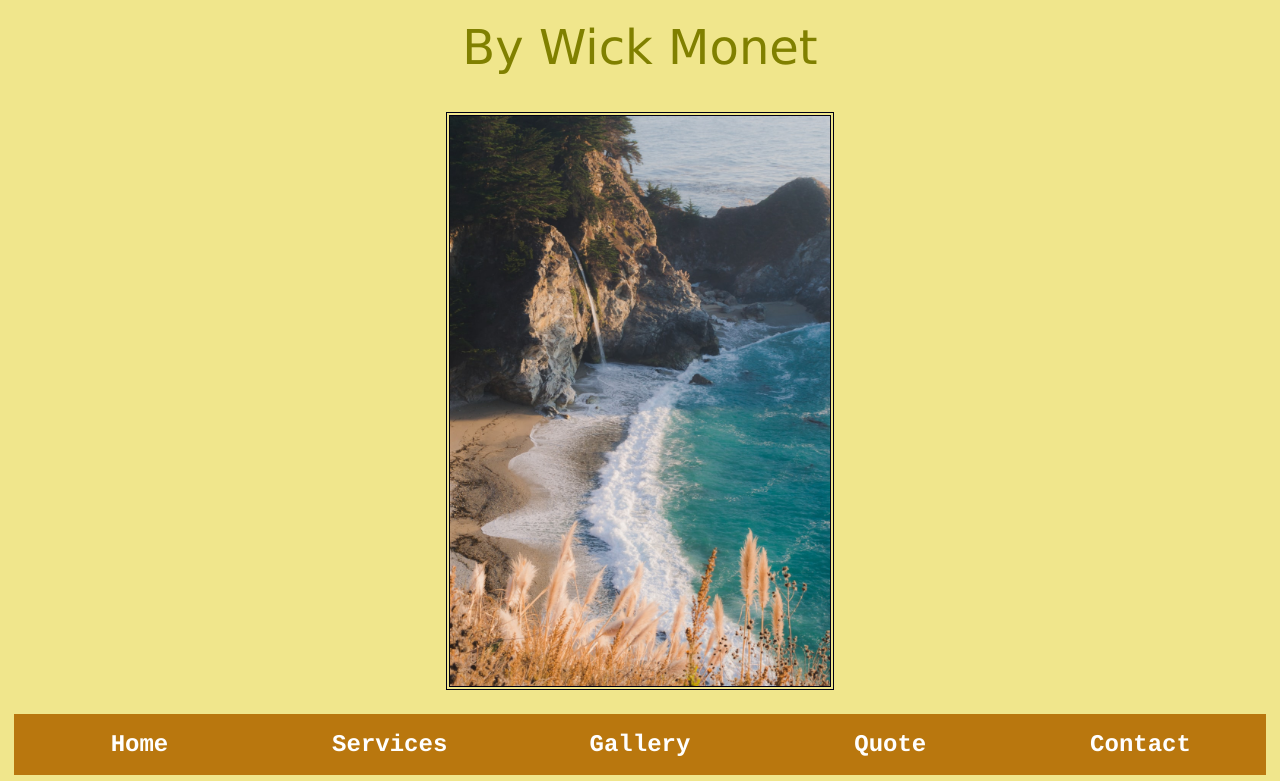
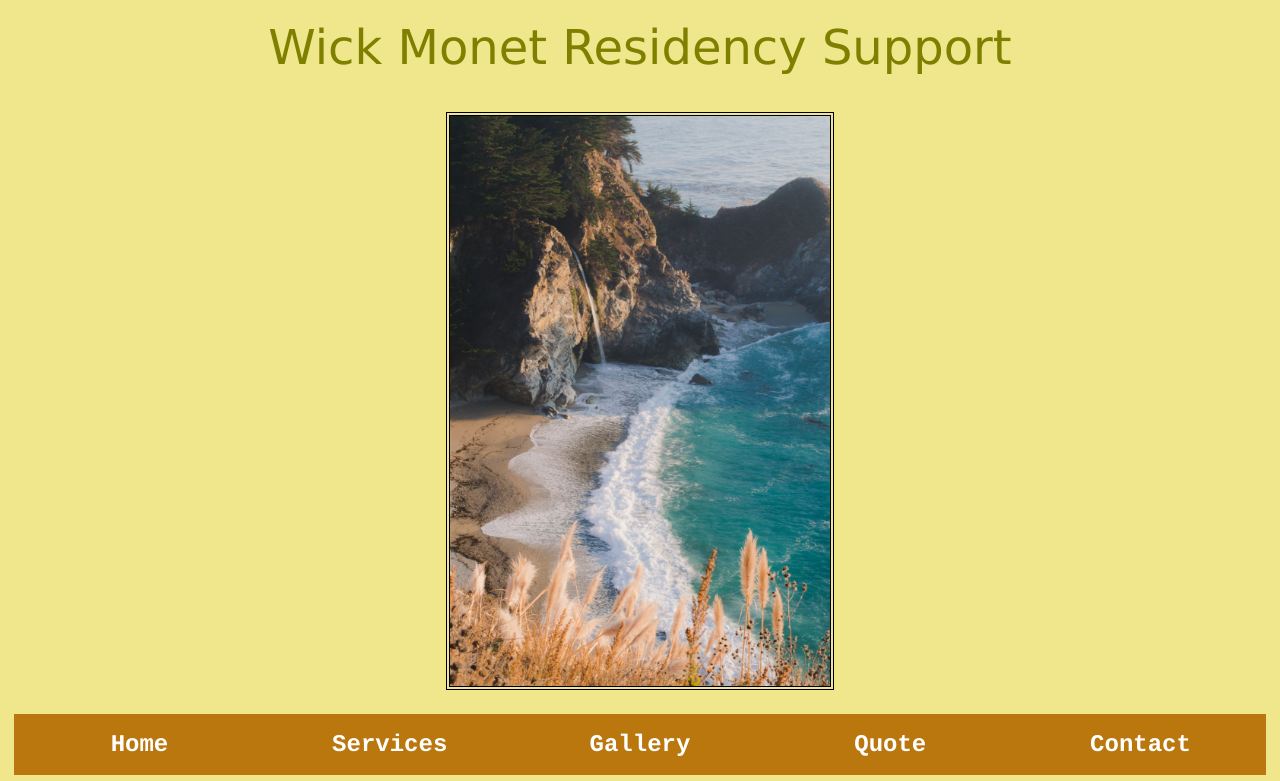
Before and after one commit to theartistfi/WickMonetRSP.github.io, a plain HTML site: page index.html in a window 1280 px wide. Shown: the top 781 px of the page. Drawn offline with Linux system fonts and the light colour scheme.

Commit message:
Update index.html

```diff
--- a/index.html
+++ b/index.html
@@ -14,7 +14,7 @@
 
 	<!-- Use the header area for the website name or logo -->
 	<header>
-		By Wick Monet
+		Wick Monet Residency Support
 	</header>
 
 	<div id="banner">
```
